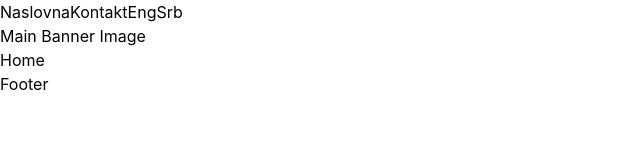
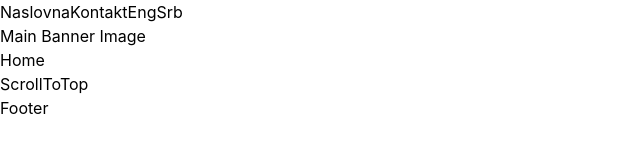
Before and after one commit to TatsuKenshi/akerman-law-firm-site, a React (Create React App) app: page / in a window 1280 px wide. Shown: the top 162 px of the page, without its empty margins (0-640 px from the left). Built offline with nearby package versions, Linux system fonts and the light colour scheme; what i18next-xhr-backend would draw is missing.

Commit message:
adds .gitignore file

```diff
--- /dev/null
+++ b/src/components/ScrollToTop.tsx
@@ -0,0 +1,7 @@
+import React from "react";
+
+const ScrollToTop = () => {
+  return <div>ScrollToTop</div>;
+};
+
+export default ScrollToTop;
--- a/src/index.tsx
+++ b/src/index.tsx
@@ -8,6 +8,7 @@ import { BrowserRouter as Router } from "react-router-dom";
 import Navbar from "./components/Navbar";
 import Footer from "./components/Footer";
 import PageHero from "./components/PageHero";
+import ScrollToTop from "./components/ScrollToTop";
 
 const root = ReactDOM.createRoot(
   document.getElementById("root") as HTMLElement
@@ -19,6 +20,7 @@ root.render(
         <Navbar />
         <PageHero />
         <App />
+        <ScrollToTop />
         <Footer />
       </Router>
     </I18nextProvider>
```
Also changed, not shown: 1 other file (tests, documents, lock files or other folders).
